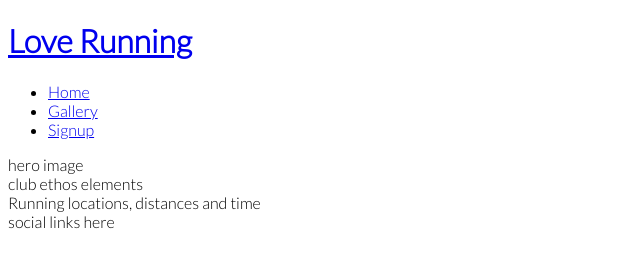
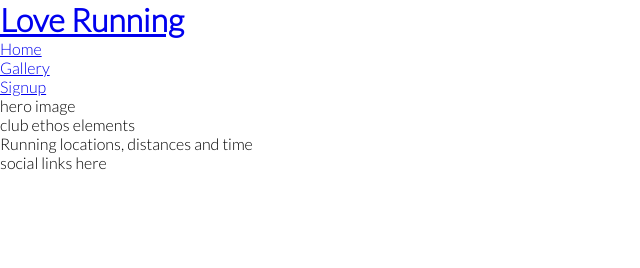
Before and after one commit to LadyNeowen/love-running, a plain HTML site: page index.html in a window 1280 px wide. Shown: the whole page, without its empty margins (0-640 px from the left). Drawn offline with Linux system fonts and the light colour scheme.

Commit message:
add google fonts, removed default for margin, padding & border

```diff
--- a/assets/css/style.css
+++ b/assets/css/style.css
@@ -1,4 +1,10 @@
 @import url('https://fonts.googleapis.com/css2?family=Lato:wght@300&family=Oswald:wght@300&display=swap');
+
+* {
+    margin: 0;
+    padding: 0;
+    border: none;
+}
 
 body {
     font-family: Lato, sans-serif;
```
